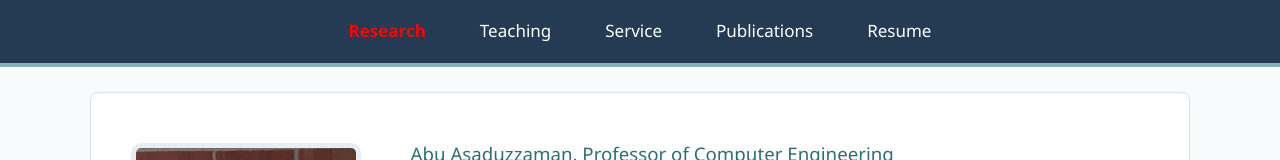
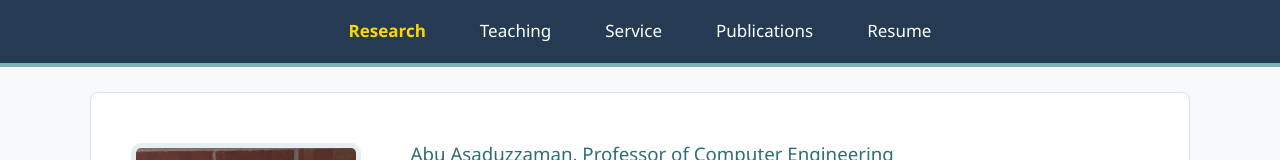
Before and after one commit to abuasaduzzaman-web/index, a plain HTML site: page index.html in a window 1280 px wide. Shown: the top 160 px of the page. Drawn offline with Linux system fonts and the light colour scheme.

Commit message:
Update index.html

```diff
--- a/index.html
+++ b/index.html
@@ -332,7 +332,7 @@ footer {
 ========================= -->
 <nav id="top">
 <ul>
-<li><a href="index.html"><span style="font-weight: bold; color: red;">Research</span></a></li>
+<li><a href="index.html"><span style="font-weight: bold; color: gold;">Research</span></a></li>
 <!-- index.html is the landing (Reseach) page -->
 
 <li><a href="teaching.html">Teaching</a></li>
```
